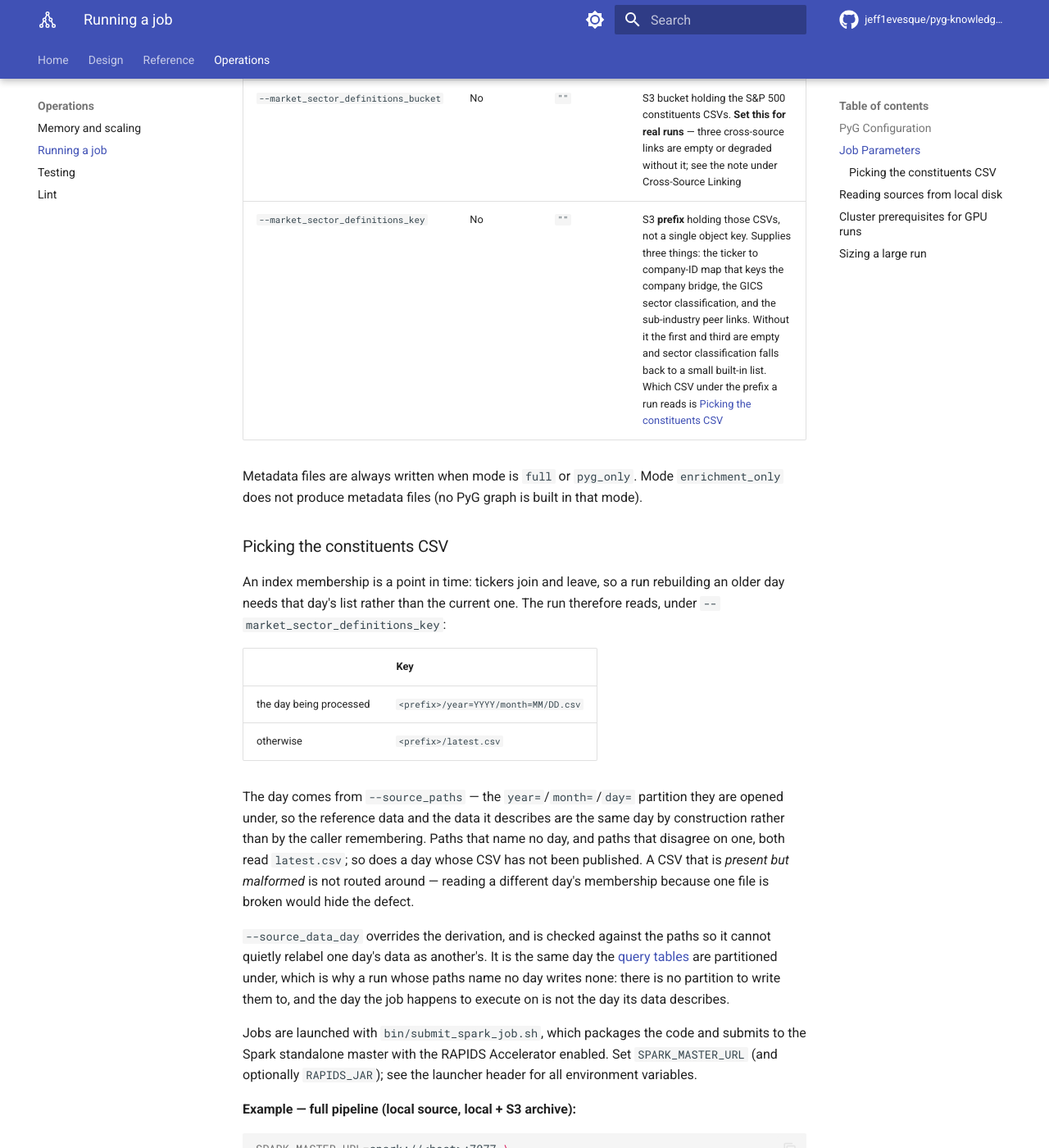
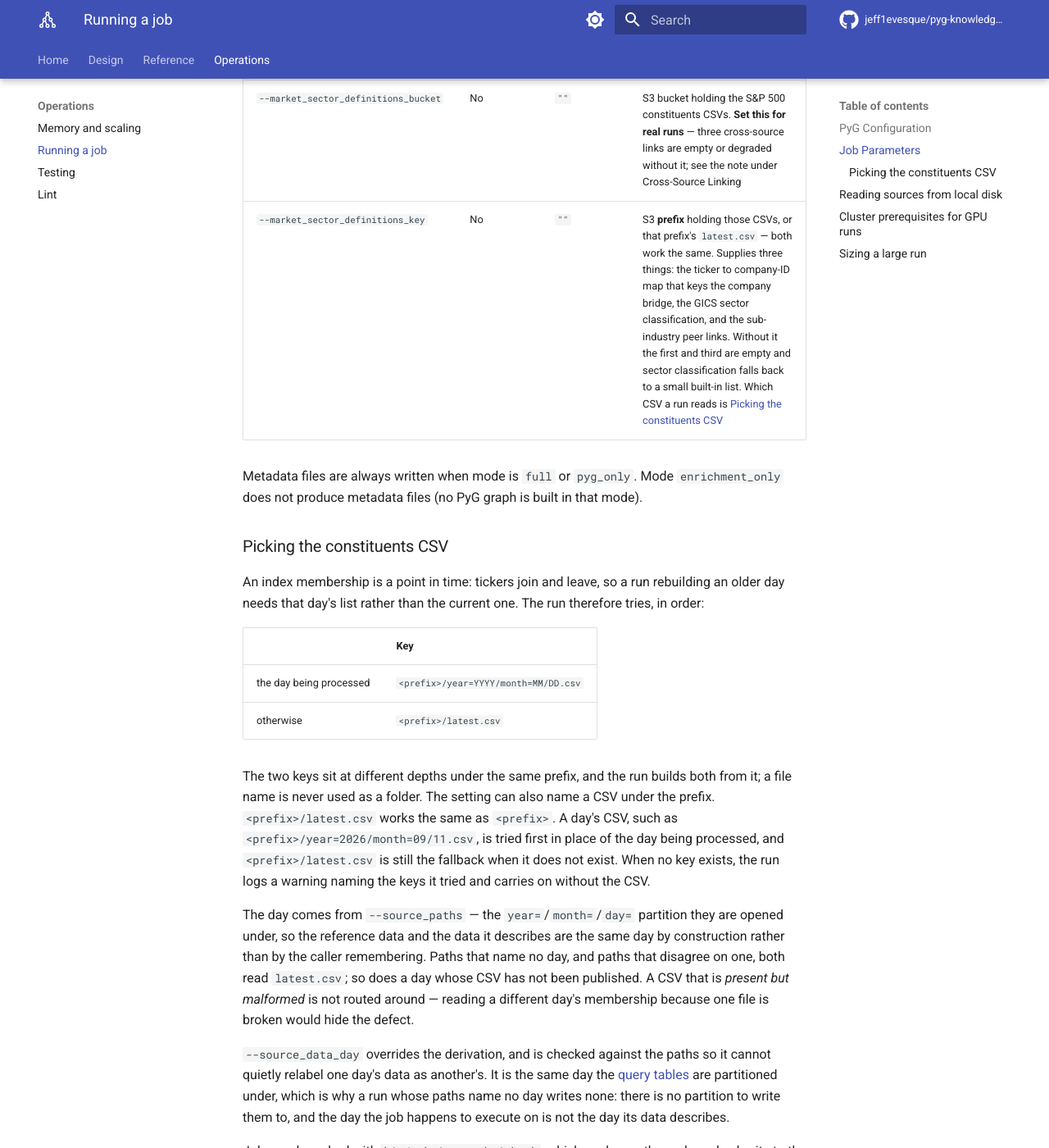
Before and after one commit to jeff1evesque/pyg-knowledge-graph-builder, an MkDocs documentation site: the page built from documentation/operations/running-a-job.md, in a window 1280 px wide and 1400 px high, scrolled down 5164 px. Shown: the whole window at 82% size. Built offline with MkDocs 1.6.1 and Material for MkDocs 9.7.7, drawn with Linux system fonts in a browser that asks for light colours; comment, search, counter and statistics services are not loaded.

Commit message:
#410: running-a-job.md, how the constituents lookup treats a prefix, latest.csv and a day CSV

```diff
--- a/documentation/operations/running-a-job.md
+++ b/documentation/operations/running-a-job.md
@@ -68,7 +68,7 @@ When config is empty, sensible defaults are inferred from the data.
 | `--source_format` | No | `ntriples` | Source RDF format: `ntriples` (one triple per line in `.nt` files) or `turtle_parquet` (self-contained Turtle blobs in a Parquet column). Applies to modes `full` and `enrichment_only` only — `pyg_only` always reads enriched Parquet written by this pipeline |
 | `--turtle_column` | No | *(auto)* | Column name containing Turtle strings when `--source_format=turtle_parquet`. Ignored for `ntriples` format. Left unset, the column is resolved **per source** against `TURTLE_COLUMN_CANDIDATES` (`triples`, then `rdf_turtle`), so one run can span sources whose schemas disagree; set it to force a single name everywhere |
 | `--market_sector_definitions_bucket` | No | `""` | S3 bucket holding the S&P 500 constituents CSVs. **Set this for real runs** — three cross-source links are empty or degraded without it; see the note under Cross-Source Linking |
-| `--market_sector_definitions_key` | No | `""` | S3 **prefix** holding those CSVs, not a single object key. Supplies three things: the ticker to company-ID map that keys the company bridge, the GICS sector classification, and the sub-industry peer links. Without it the first and third are empty and sector classification falls back to a small built-in list. Which CSV under the prefix a run reads is [Picking the constituents CSV](#picking-the-constituents-csv) |
+| `--market_sector_definitions_key` | No | `""` | S3 **prefix** holding those CSVs, or that prefix's `latest.csv` — both work the same. Supplies three things: the ticker to company-ID map that keys the company bridge, the GICS sector classification, and the sub-industry peer links. Without it the first and third are empty and sector classification falls back to a small built-in list. Which CSV a run reads is [Picking the constituents CSV](#picking-the-constituents-csv) |
 
 Metadata files are always written when mode is `full` or `pyg_only`. Mode `enrichment_only` does not produce metadata files (no PyG graph is built in that mode).
 
@@ -76,12 +76,20 @@ Metadata files are always written when mode is `full` or `pyg_only`. Mode `enric
 
 An index membership is a point in time: tickers join and leave, so a run
 rebuilding an older day needs that day's list rather than the current one. The
-run therefore reads, under `--market_sector_definitions_key`:
+run therefore tries, in order:
 
 | | Key |
 |---|---|
 | the day being processed | `<prefix>/year=YYYY/month=MM/DD.csv` |
 | otherwise | `<prefix>/latest.csv` |
+
+The two keys sit at different depths under the same prefix, and the run builds
+both from it; a file name is never used as a folder. The setting can also name a
+CSV under the prefix. `<prefix>/latest.csv` works the same as `<prefix>`. A
+day's CSV, such as `<prefix>/year=2026/month=09/11.csv`, is tried first in place
+of the day being processed, and `<prefix>/latest.csv` is still the fallback when
+it does not exist. When no key exists, the run logs a warning naming the keys it
+tried and carries on without the CSV.
 
 The day comes from `--source_paths` — the `year=`/`month=`/`day=` partition
 they are opened under, so the reference data and the data it describes are the
```
